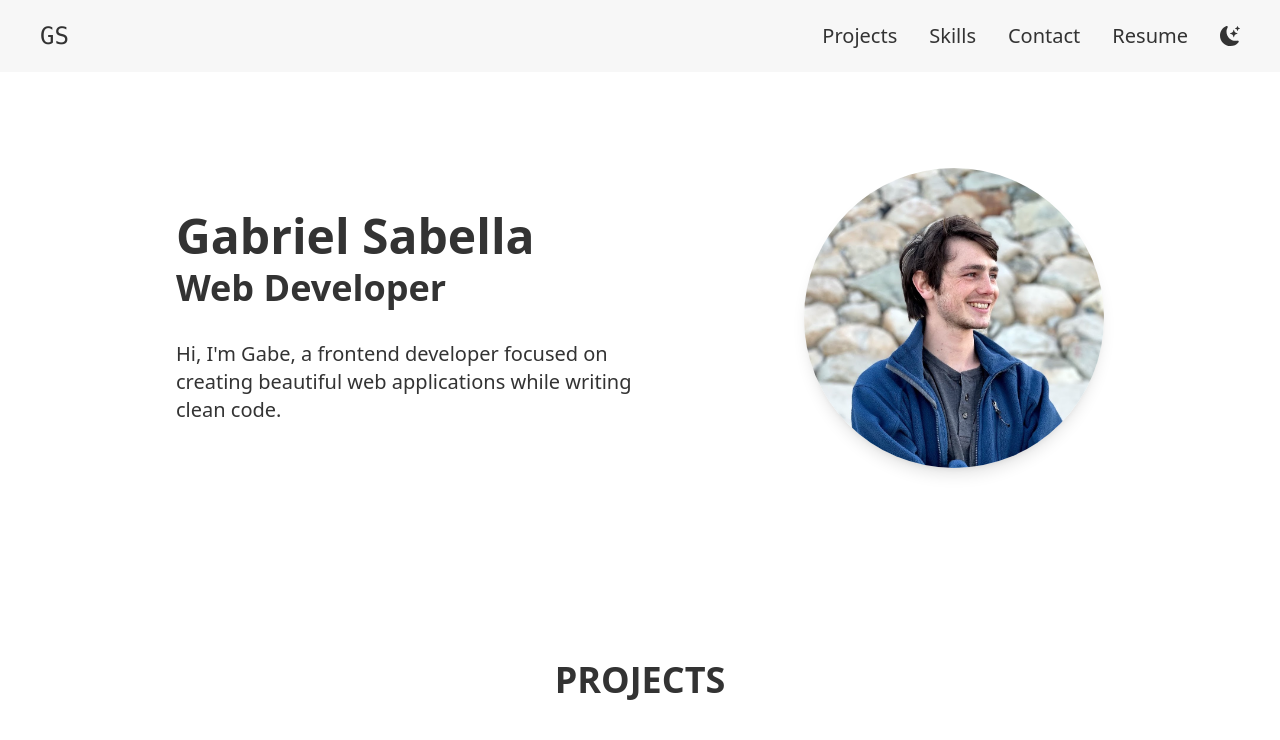
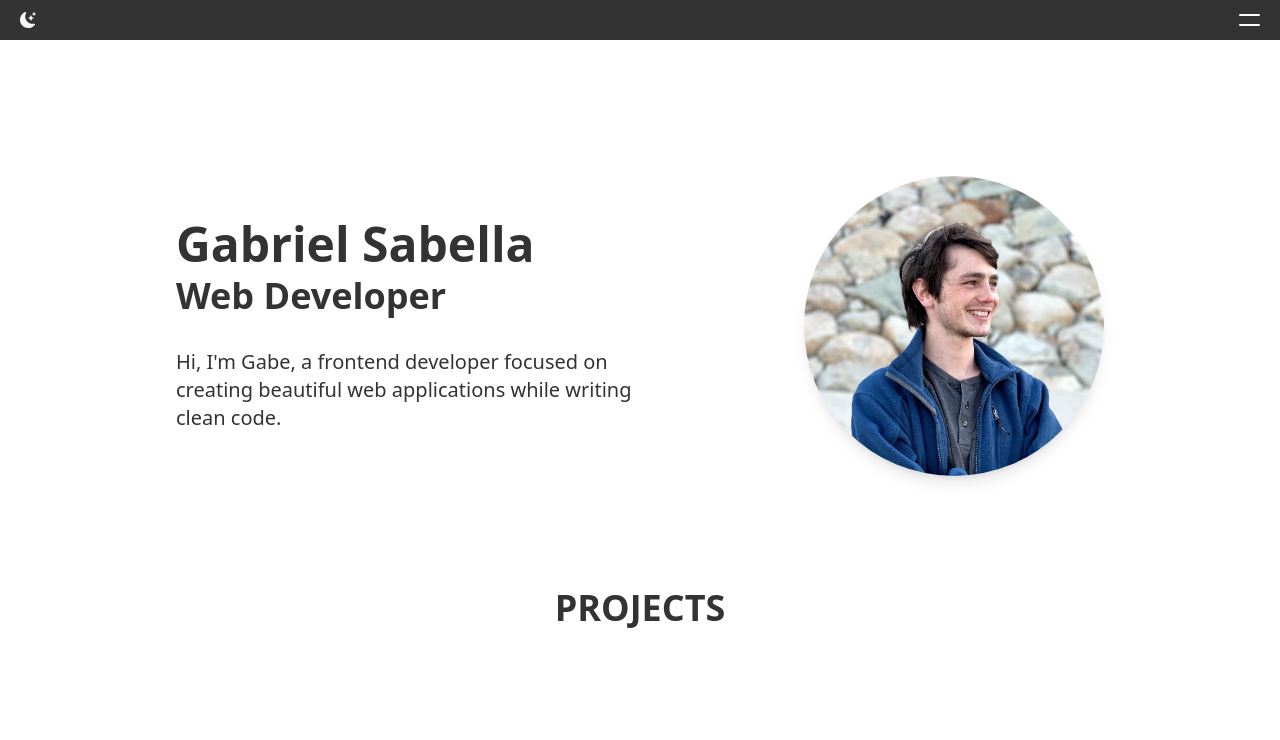
Before and after one commit to gabesabella/gabesabella.dev, a React (Create React App) app: page / in a window 1280 px wide. Shown: the top 740 px of the page. Built offline with nearby package versions, Linux system fonts and the light colour scheme.

Commit message:
navbar update

```diff
--- a/src/App.js
+++ b/src/App.js
@@ -7,16 +7,14 @@ import Skills from "./components/Skills";
 import Contact from "./components/Contact";
 import Footer from "./components/Footer";
 import { HashLink } from "react-router-hash-link";
-import pdf from "./documents/resume.pdf";
-
+import { AiFillGithub } from "react-icons/ai";
+import { FaLinkedinIn } from "react-icons/fa";
 function App() {
   let [isDarkMode, setIsDarkMode] = useState(false);
   let [isRotated, setIsRotated] = useState(false);
   let [showNav, setShowNav] = useState(false);
 
   let theme,
-    rotateLeft,
-    rotateRight,
     moveBarDown,
     invisible,
     mobileNavItems = "";
@@ -40,45 +38,44 @@ function App() {
       "absolute top-[70px] space-y-8 right-0 py-20 uppercase font-bold flex-col bg-skin-inverted text-skin-inverted";
   }
 
+  const [nav, toggleNav] = useState(false);
+  let [rotateRight, setRotateRight] = useState(false);
+  let [rotateLeft, setRotateLeft] = useState(false);
+  let [navHeight, setNavHeight] = useState(false);
+  let [opacity, setOpacity] = useState(false);
+  let [hidden, setHidden] = useState(false);
+
+  const toggleMenu = () => {
+    toggleNav(!nav);
+  };
+
+  const handleHamburger = () => {
+    setRotateLeft(!rotateLeft);
+    setRotateRight(!rotateRight);
+    setNavHeight(!navHeight);
+    setOpacity(!opacity);
+    setHidden(!hidden);
+  };
+
+  if (rotateLeft || rotateRight) {
+    rotateRight = "rotate-45 translate-y-[5px]";
+    rotateLeft = "-rotate-45 self-center -translate-y-[5px]";
+    navHeight = "h-screen";
+    opacity = "opacity-0";
+    hidden = "opacity-100";
+  }
+
   const toggleTheme = () => {
     setIsDarkMode(!isDarkMode);
   };
 
-  const handleHamburger = () => {
-    setIsRotated(!isRotated);
-    setShowNav(!showNav);
-  };
-
   return (
-    <div className={`bg-skin-fill ${theme} w-screen`}>
-      <div className="w-screen">
-        <nav className={`flex px-10 py-5 text-skin-base bg-skin-muted`}>
-          {/* container, hidden on small screens */}
-          <div className="flex w-full">
-            <HashLink to="/" smooth>
-              <a href="/" className="font-mono text-2xl">
-                GS
-              </a>
-            </HashLink>
-          </div>
-
-          {/* Hamburger */}
-          <div className="block space-y-2 sm:hidden" onClick={handleHamburger}>
+    <div className={`bg-skin-fill ${theme} w-screen relative z-10`}>
+      <nav
+        className={`z-20 fixed transition-all duration-200 ease-in-out h-10  w-full bg-skin-inverted text-skin-inverted flex px-5 ${navHeight}`}
+      >
         <div
-              className={`ease w-[30px] h-[2px] rounded-md bg-skin-inverted ${rotateRight} ${moveBarDown}`}
-            ></div>
-            <div
-              className={`ease w-[30px] h-[2px] rounded-md bg-skin-inverted ${rotateLeft}`}
-            ></div>
-            <div
-              className={`w-[30px] h-[2px] rounded-md bg-skin-inverted ${invisible}`}
-            ></div>
-          </div>
-
-          {/* Fullscreen Nav */}
-          <div className={`sm:flex ${mobileNav} ease`}>
-            <div
-              className={`flex sm:justify-end w-full sm:space-x-4 md:space-x-8 place-items-center ${mobileNavItems}`}
+          className={`transition-all duration-200 ease-in-out flex flex-col text-3xl mx-10 mt-24 opacity-0 absolute ${hidden} space-y-7`}
         >
           <HashLink to="#projects" smooth>
             Projects
@@ -89,9 +86,14 @@ function App() {
           <HashLink to="#contact" smooth>
             Contact
           </HashLink>
-
-              <a href={pdf}>Resume</a>
-
+          <a href="#">
+            <AiFillGithub className="text-3xl" />
+          </a>
+          <a href="#">
+            <FaLinkedinIn className="text-2xl" />
+          </a>
+        </div>
+        <div className="flex w-full h-10 place-items-center">
           <input
             type="checkbox"
             className="absolute hidden"
@@ -100,20 +102,30 @@ function App() {
           />
           <label htmlFor="checkbox" className="hover:text-skin-primary">
             <BsMoonStarsFill
-                  className={`text-xl cursor-pointer absolute ${
+              className={`cursor-pointer absolute ${
                 isDarkMode ? "opacity-0" : ""
               }`}
             ></BsMoonStarsFill>
             <BsSun
-                  className={`text-xl cursor-pointer ${
-                    isDarkMode ? "" : "opacity-0"
-                  }`}
+              className={`cursor-pointer ${isDarkMode ? "" : "opacity-0"}`}
             ></BsSun>
           </label>
+          <div className="flex justify-end w-full space-x-5">
+            {/* Hamburger */}
+            <div
+              className="cursor-pointer flex flex-col h-[12px] w-[21px] justify-between"
+              onClick={handleHamburger}
+            >
+              <div
+                className={`w-full rounded-full h-[2px] transition-all ease-linear duration-200 bg-skin-fill self-start ${rotateRight}`}
+              ></div>
+              <div
+                className={`w-full rounded-full h-[2px] transition-all ease-linear duration-200 bg-skin-fill self-end ${rotateLeft}`}
+              ></div>
+            </div>
           </div>
         </div>
       </nav>
-      </div>
 
       <Hero
         h1="Gabriel Sabella"
--- a/src/components/Contact.jsx
+++ b/src/components/Contact.jsx
@@ -40,7 +40,7 @@ export default function Contact() {
   };
 
   return (
-    <section className="contactForm" id="contact">
+    <section className="contactForm bg-skin-fill" id="contact">
       <h2 className="pb-5 font-bold text-center uppercase text-skin-base">
         contact
       </h2>
--- a/src/components/Footer.jsx
+++ b/src/components/Footer.jsx
@@ -1,7 +1,7 @@
 import React from "react";
 import { FaLinkedinIn } from "react-icons/fa";
 import { AiFillGithub } from "react-icons/ai";
-import { IoNewspaperOutline } from "react-icons/io5";
+import { BsPersonWorkspace } from "react-icons/bs";
 
 export default function Footer(props) {
   return (
@@ -24,7 +24,7 @@ export default function Footer(props) {
           </a>
           <a href="https://gabesresume.vercel.app/">
             <div className="p-3 rounded-full bg-skin-inverted text-skin-inverted hover:brightness-110">
-              <IoNewspaperOutline></IoNewspaperOutline>
+              <BsPersonWorkspace />
             </div>
           </a>
         </div>
--- a/src/components/Hero.jsx
+++ b/src/components/Hero.jsx
@@ -2,9 +2,9 @@ import React from "react";
 
 export default function Hero(props) {
   return (
-    <section>
+    <section className="translate-y-[80px]">
       <div
-        className={`flex justify-center w-screen bg-skin-fill place-items-center flex-wrap-reverse md:space-x-[5%] lg:space-x-[10%] space-x-0 md:flex-nowrap`}
+        className={`flex justify-center w-screen place-items-center flex-wrap-reverse md:space-x-[5%] lg:space-x-[10%] space-x-0 md:flex-nowrap`}
       >
         <div className="flex flex-col justify-center place-items-center bg-skin-skill text-skin-base max-w-[400px] lg:max-w-[500px] px-5 lg:p-0">
           <div className="flex flex-col space-y-4 lg:space-y-5">
--- a/src/index.css
+++ b/src/index.css
@@ -52,7 +52,7 @@
   }
 
   section {
-    @apply py-10 sm:py-12 2xl:py-36 xl:py-24 lg:py-20 md:py-16;
+    @apply relative py-10 sm:py-12 2xl:py-36 xl:py-24 lg:py-20 md:py-16;
   }
 
   .ease {
```
Also changed, not shown: 1 other file (tests, documents, lock files or other folders). Lines whose indentation alone changed are shown as unchanged.
